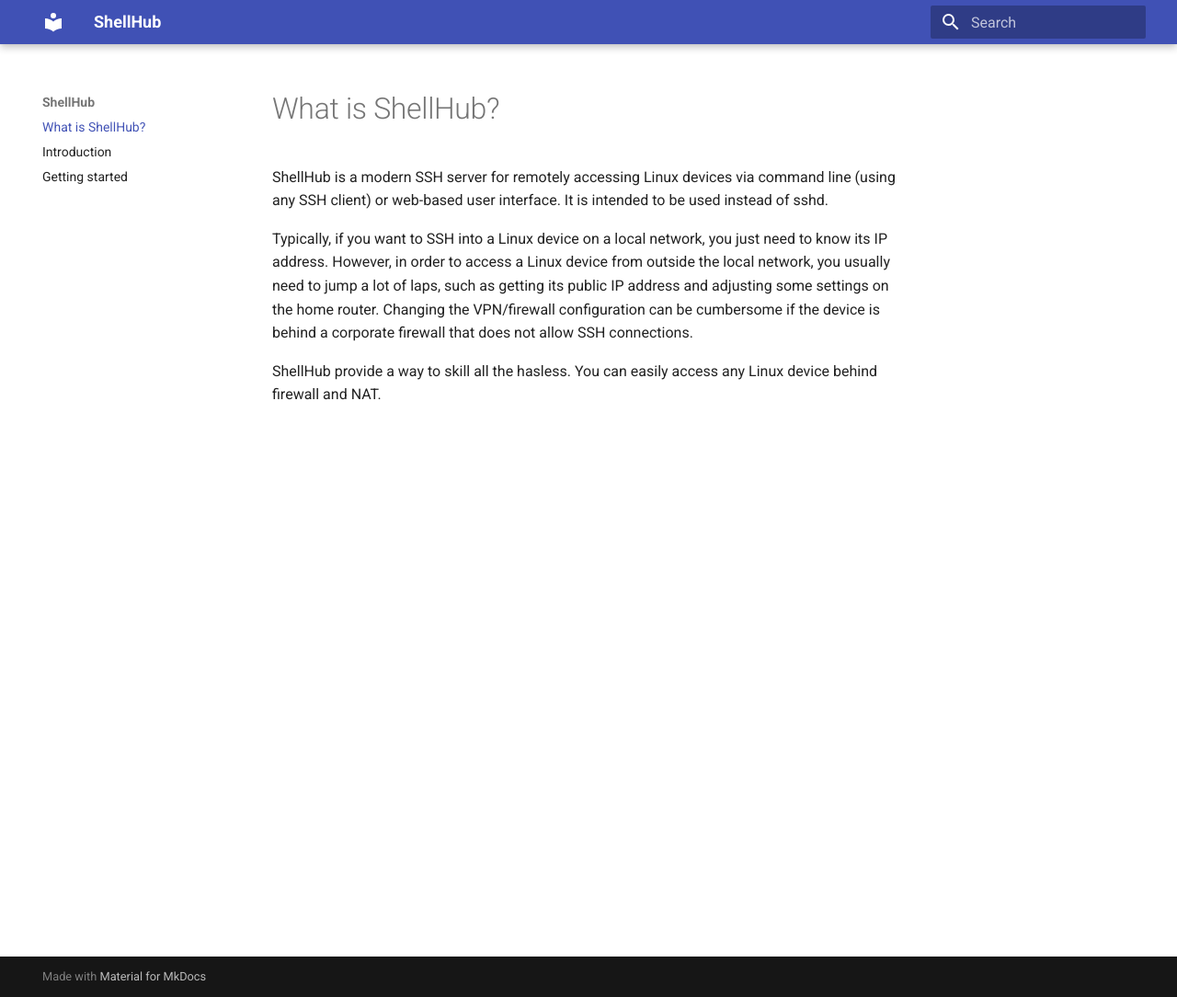
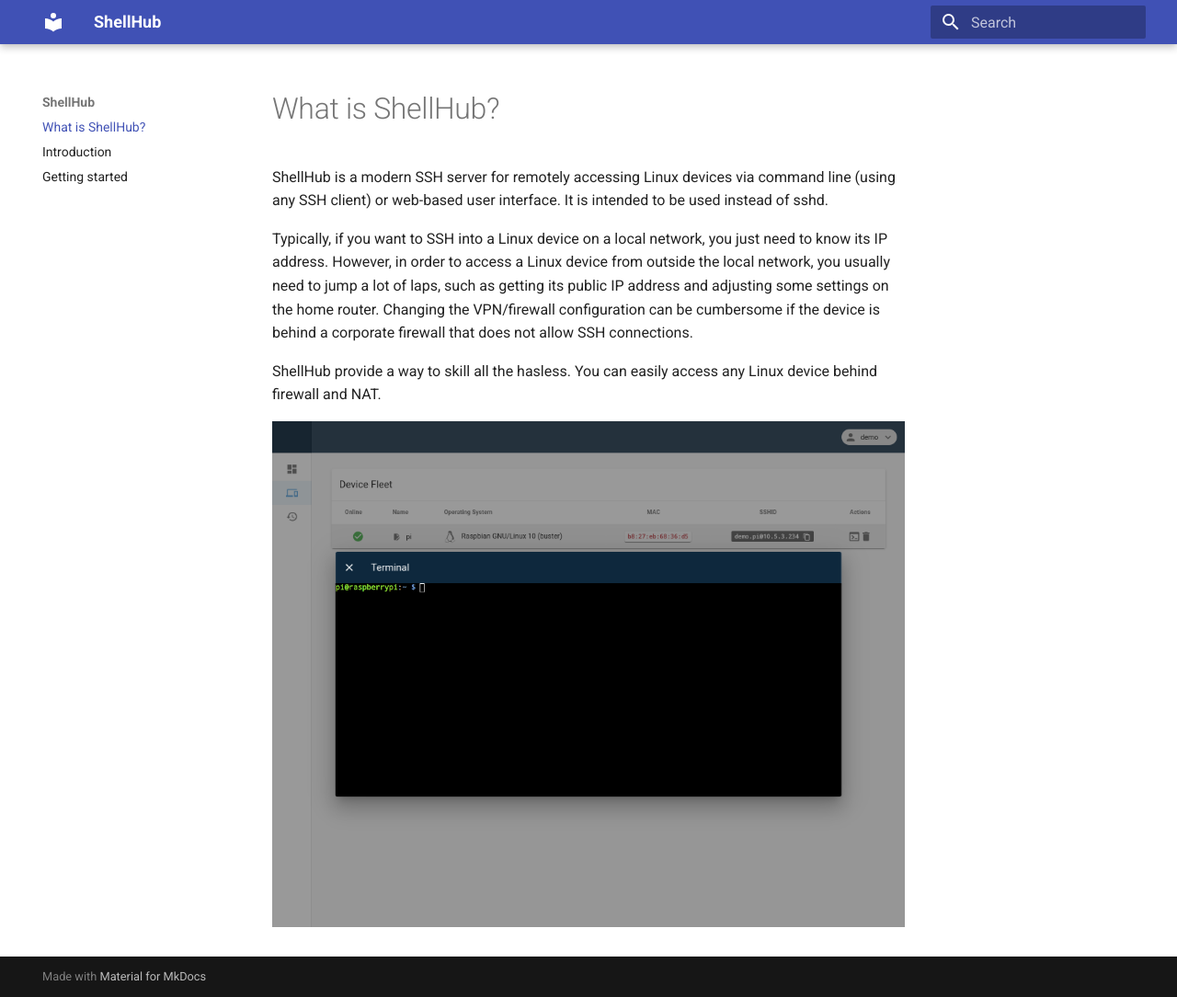
Before and after one commit to shellhub-io/shellhub-io.github.io, an MkDocs documentation site: the page built from docs/index.md, in a window 1280 px wide and 1084 px high. Shown: the whole window at 92% size. Built offline with MkDocs 1.6.1 and Material for MkDocs 9.7.7, drawn with Linux system fonts in a browser that asks for light colours.

Commit message:
Add screenshot img

```diff
--- a/docs/index.md
+++ b/docs/index.md
@@ -12,3 +12,5 @@
 
 ShellHub provide a way to skill all the hasless. You can easily access
 any Linux device behind firewall and NAT.
+
+![Screenshot](img/screenshot.png)
```
Also changed, not shown: docs/img/screenshot.png (added).
